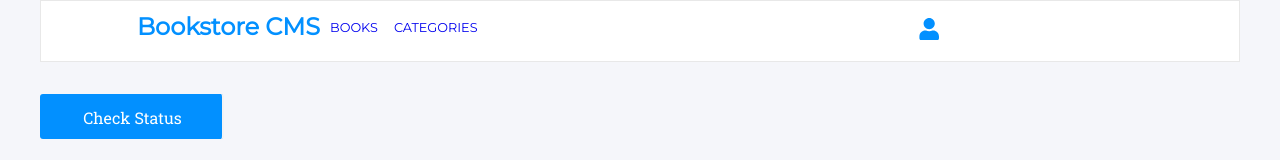
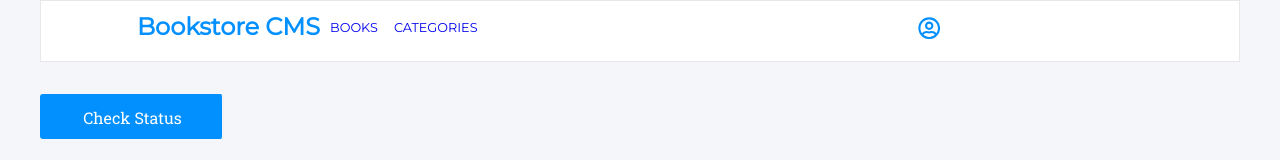
Before and after one commit to apt2tell/bookstore, a React (Create React App) app: page /Categories in a window 1280 px wide. Shown: the top 160 px of the page. Built offline with nearby package versions, Linux system fonts and the light colour scheme.

Commit message:
Update the user icon

```diff
--- a/src/components/NavBar.js
+++ b/src/components/NavBar.js
@@ -1,6 +1,6 @@
 import React from 'react';
 import { Link } from 'react-router-dom';
-import { FaUser } from 'react-icons/fa';
+import { FaRegUserCircle } from 'react-icons/fa';
 import '../App.css';
 
 const NavBar = () => {
@@ -30,9 +30,9 @@ const NavBar = () => {
             </li>
           ))}
         </ul>
-        <div className="user-icon">
-          <FaUser />
-        </div>
+        <FaRegUserCircle
+          className="user-icon"
+        />
       </nav>
     </>
   );
```
